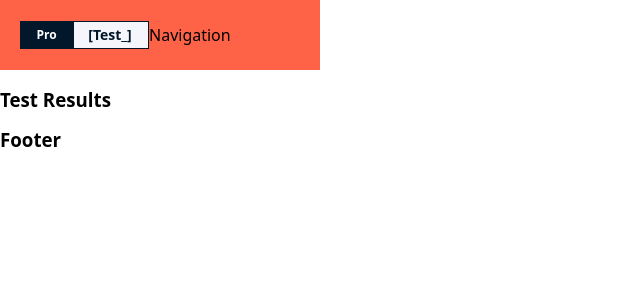
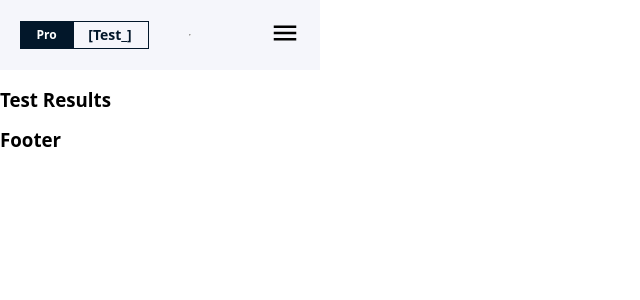
Before and after one commit to DRAKOS6666/GoIt-Test-Pro-Team11, a React (Create React App) app: page /results in a window 1280 px wide. Shown: the top 300 px of the page, without its empty margins (0-640 px from the left). Built offline with nearby package versions, Linux system fonts and the light colour scheme.

Commit message:
add button menu

```diff
--- a/src/components/Header/Header.js
+++ b/src/components/Header/Header.js
@@ -1,26 +1,47 @@
-import React from 'react';
-import UserMenu from 'components/UserMenu';
+import React, { useState } from 'react';
+import { Link } from 'react-router-dom';
+// import UserMenu from 'components/UserMenu';
 import { useSelector } from 'react-redux';
 import { authSelectors } from 'redux/auth';
+import { ReactComponent as Menu } from '../../images/icons/menu.svg';
+import { ReactComponent as Close } from '../../images/icons/close.svg';
 
 import styles from './Header.module.css';
 import Navigation from 'components/Navigation';
 
 export default function Header() {
+  const [menuShow, setMenuShow] = useState(true);
   const isAuth = useSelector(authSelectors.getIsAuthUser);
+
+  const toggleeMemu = () => {
+    setMenuShow(state => (state = !state));
+  };
 
   return (
     <div className={styles.headerWrapper}>
       <div className={styles.logo}>
+        <Link to="/" className={styles.Link}>
           <div className={styles.pro}>
             <b className={styles.textpro}>Pro</b>
           </div>
           <div className={styles.test}>
             <b className={styles.texttest}>[Test_]</b>
           </div>
+        </Link>
       </div>
+      <hr></hr>
+      <div className={styles.btnThumb}>
+        <button type="button" onClick={toggleeMemu} className={styles.btnMenu}>
+          {menuShow ? (
+            <Menu className={styles.icon} />
+          ) : (
+            <Close className={styles.icon} />
+          )}
+        </button>
+      </div>
+
       {/* {isAuth && <UserMenu />} */}
-      <Navigation />
+      {/* <Navigation /> */}
       {/* <UserMenu /> */}
     </div>
   );
--- a/src/components/Header/Header.module.css
+++ b/src/components/Header/Header.module.css
@@ -1,10 +1,15 @@
 .headerWrapper {
   display: flex;
   align-items: center;
+  justify-content: space-between;
   width: 320px;
   height: 70px;
   background-color: var(--primary-bg-color);
-  background-color: tomato;
+}
+
+.Link {
+  display: flex;
+  text-decoration: none;
 }
 
 .logo {
@@ -48,3 +53,21 @@
   font-size: 14px;
   color: var(--footer-bg-color);
 }
+
+.btnThumb {
+  margin-left: auto;
+  margin-right: 20px;
+}
+
+.btnMenu {
+  padding: 0;
+  display: block;
+  outline: none;
+  border: none;
+  background-color: transparent;
+  cursor: pointer;
+}
+
+.icon {
+  fill: var(--primary-text-color);
+}
--- a/src/components/index.css
+++ b/src/components/index.css
@@ -10,7 +10,7 @@
   --main-font: Montserrat, sans-serif;
 }
 
-@media screen and (max-width: 767px) {
+/* @media screen and (max-width: 767px) {
   .wrapper {
     width: 80%;
   }
@@ -24,7 +24,7 @@
   .wrapper {
     width: 50%;
   }
-}
+} */
 
 /* .wrapper {
   text-align: center;
```
Lines whose indentation alone changed are shown as unchanged.
